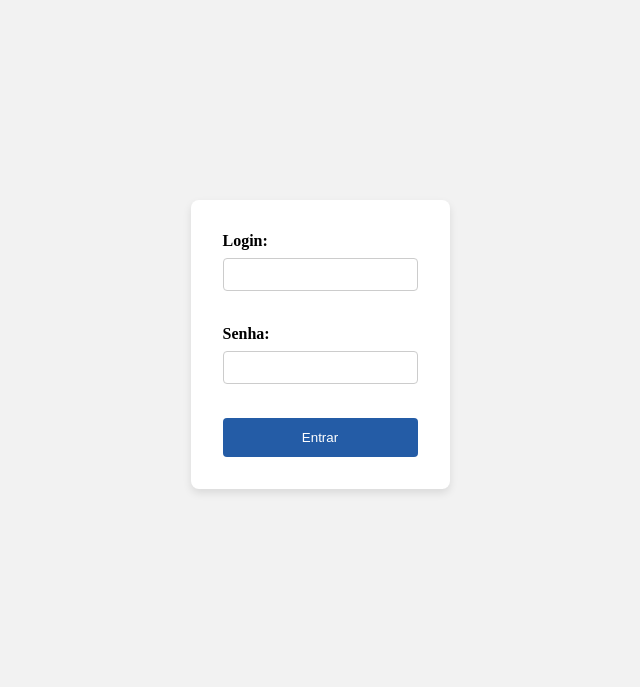
After one commit to Pedro25camposalves/oscs, a PHP site: page /login.php in a window 1280 px wide. The commit adds this page. Shown: the top 687 px of the page, without its empty margins (320-960 px from the left). Run offline with PHP 8.4, Linux system fonts and the light colour scheme.

Commit message:
login e logout

```diff
--- a/src/cadastro_osc.php
+++ b/src/cadastro_osc.php
@@ -1,3 +1,7 @@
+<?php
+require 'autenticacao.php';
+?>
+
 <!doctype html>
 <html lang="pt-BR">
 
--- a/src/conexao.php
+++ b/src/conexao.php
@@ -12,7 +12,7 @@ $pass = $config['DB_PASS'];
 $name = $config['DB_NAME'];
 
 // Conecta ao MySQL com mysqli
-$conn = mysqli_connect($host, $user, $pass, $name, 3307);
+$conn = mysqli_connect($host, $user, $pass, $name, 3306);
 
 // Verifica a conexão
 if (!$conn) {
--- /dev/null
+++ b/src/login.php
@@ -0,0 +1,100 @@
+<?php
+session_start();
+$erro = $_SESSION['erro'] ?? null;
+unset($_SESSION['erro']);
+?>
+<!DOCTYPE html>
+<html lang="en">
+
+<head>
+    <meta charset="UTF-8">
+    <meta name="viewport" content="width=device-width, initial-scale=1.0">
+    <title>OCSTECH - Login</title>
+    <style>
+        body {
+            padding: 0px;
+            margin: 0px;
+            box-sizing: border-box;
+            background-color: #F2F2F2;
+        }
+
+        main {
+            display: flex;
+            flex-direction: column;
+            align-items: center;
+            justify-content: center;
+            height: calc(100vh - 7rem);
+        }
+
+        form {
+            display: flex;
+            flex-direction: column;
+            background-color: white;
+            padding: 2rem;
+            border-radius: 8px;
+            box-shadow: 0 4px 8px rgba(0, 0, 0, 0.1);
+        }
+
+        label {
+            margin-bottom: 0.5rem;
+            font-weight: bold;
+        }
+
+        input {
+            margin-bottom: 1rem;
+            padding: 0.5rem;
+            border: 1px solid #ccc;
+            border-radius: 4px;
+
+        }
+
+        button {
+            padding: 0.75rem;
+            background-color: #245CA6;
+            color: white;
+            border: none;
+            border-radius: 4px;
+            cursor: pointer;
+        }
+
+        main div {
+            height: 25%;
+        }
+
+        div img {
+            height: 100%;
+        }
+
+        .erro {
+            background: #ffdddd;
+            border: 1px solid #cc0000;
+            color: #900;
+            margin-bottom: 15px;
+            border-radius: 5px;
+            display: flex;
+            align-items: center;
+            justify-content: center;
+        }
+    </style>
+</head>
+
+<body>
+    <main>
+        <form action="logar.php" method="post" enctype="multipart/form-data">
+            <label for="email">Login:</label>
+            <input type="email" id="email" name="email" required>
+            <br>
+            <label for="password">Senha:</label>
+            <input type="password" id="password" name="password" required>
+            <br>
+            <?php if ($erro): ?>
+                <div class="erro">
+                    <?= htmlspecialchars($erro) ?>
+                </div>
+            <?php endif; ?>
+            <button type="submit">Entrar</button>
+        </form>
+    </main>
+</body>
+
+</html>
```
Also changed, not shown: src/autenticacao.php (added, +9 -0 lines), src/logar.php (added, +41 -0 lines), src/logout.php (added, +8 -0 lines).
